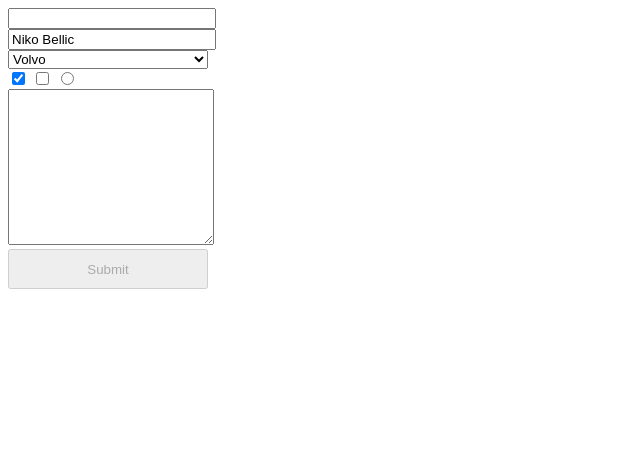
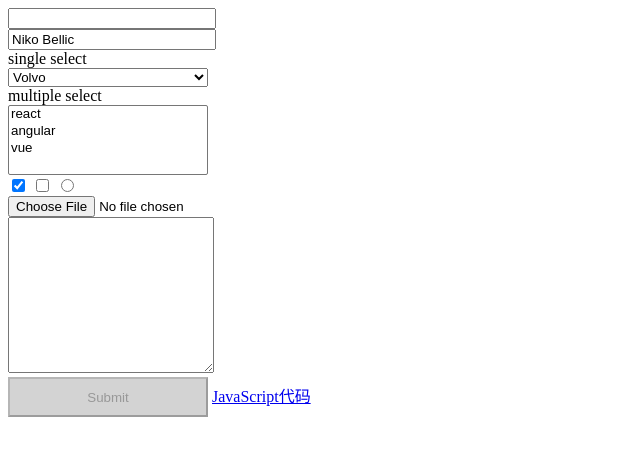
Before and after one commit to 1uokun/h5, a website built with webpack: page dist/components/dirty-checking.html in a window 1280 px wide. Shown: the whole page, without its empty margins (0-640 px from the left). Built offline with nearby package versions, Linux system fonts and the light colour scheme.

Commit message:
更新dirty-check.html

```diff
--- a/dist/components/dirty-checking.html
+++ b/dist/components/dirty-checking.html
@@ -4,6 +4,11 @@
     <meta charset="UTF-8">
     <title>脏值检测应用</title>
     <link rel="stylesheet" href="../styles.css">
+    <style>
+        .dd-btn-submit{
+            background-color: lightgrey;
+        }
+    </style>
 </head>
 <body>
 <script type="text/javascript" src="../dingdingH5.js"></script>
@@ -12,6 +17,8 @@
     <br>
     <input type="text" class="dd-input" value="Niko Bellic">
     <br>
+    single select
+    <br>
     <select class="dd-select">
         <option value ="volvo">Volvo</option>
         <option value ="saab">Saab</option>
@@ -19,13 +26,23 @@
         <option value="audi">Audi</option>
     </select>
     <br>
+    multiple select
+    <br>
+    <select class="dd-select" multiple>
+        <option value ="react">react</option>
+        <option value ="angular">angular</option>
+        <option value="vue">vue</option>
+    </select>
+    <br>
     <input type="checkbox" class="dd-checkbox" checked>
     <input type="checkbox" class="dd-checkbox">
     <input type="radio" class="dd-radio">
     <br>
+    <input type="file">
+    <br>
     <textarea cols="30" rows="10" class="dd-textarea"></textarea>
     <br>
-    <button class="dd-btn-submit" disabled>Submit</button>
+    <button class="dd-btn-submit" disabled onclick="getOnlyChange()">Submit</button>
 </from>
 <script>
     ddH5.Dirty({
@@ -33,13 +50,22 @@
         onClean:function(){
             console.log('i am clean')
             document.querySelector('.dd-btn-submit').setAttribute('disabled',true)
+            document.querySelector('.dd-btn-submit').style.backgroundColor = 'lightgrey'
         },
         onDirty:function(){
             console.log('i am dirty')
             document.querySelector('.dd-btn-submit').removeAttribute('disabled')
+            document.querySelector('.dd-btn-submit').style.backgroundColor = 'white'
 
         }
     })
+
+    function getOnlyChange(){
+        console.log(document.getElementById('my_form').querySelectorAll('[data-is-dirrty="true"]'))
+    }
+    // 只获取改变了的元素
+    // $('form *[data-is-dirrty="true"]').serialize()
 </script>
+<a href="https://github.com/1uokun/h5/blob/master/src/components/dirtycheck.js">JavaScript代码</a>
 </body>
 </html>
```
